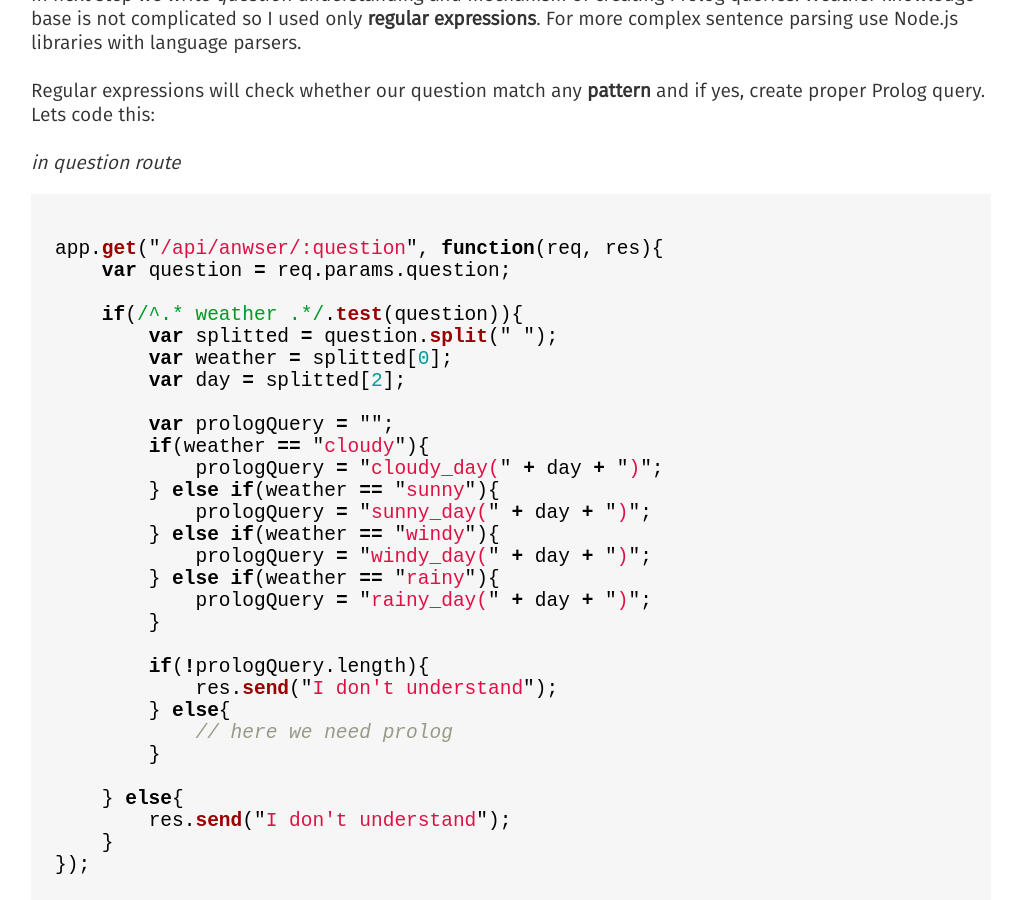
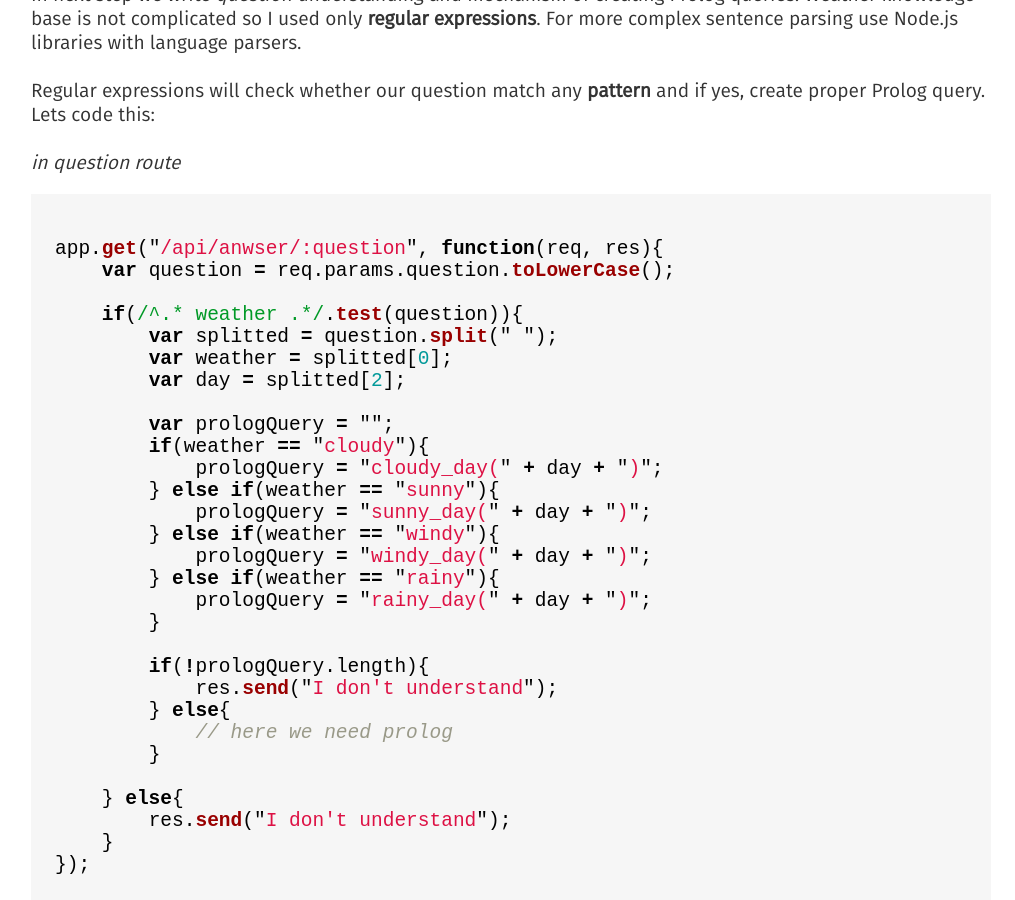
Before and after one commit to tadeusz-lewandowski/Paccoon, a Jekyll site: the page built from _posts/articles/2017-01-16-remote-prolog-communication.md, in a window 1280 px wide and 900 px high, scrolled down 4780 px. Shown: the whole window, without its empty margins (129-1144 px from the left). Built offline with Jekyll 4.4.1, drawn with Linux system fonts in a browser that asks for light colours; some of the changed text lies outside the part shown.

Commit message:
Fix problem with lower case

````diff
--- a/_posts/articles/2017-01-16-remote-prolog-communication.md
+++ b/_posts/articles/2017-01-16-remote-prolog-communication.md
@@ -163,7 +163,7 @@ Regular expressions will check whether our question match any **pattern** and if
 
 ``` javascript
 app.get("/api/anwser/:question", function(req, res){
-    var question = req.params.question;
+    var question = req.params.question.toLowerCase();
 
     if(/^.* weather .*/.test(question)){
         var splitted = question.split(" ");
@@ -247,7 +247,7 @@ Come back to question parse. Now we can easly gives queries to Prolog object and
 ``` javascript
 // ...
 app.get("/api/anwser/:question", function(req, res){
-    var question = req.params.question;
+    var question = req.params.question.toLowerCase();
     if(/^.* weather .*/.test(question)){
         var splitted = question.split(" ");
         var weather = splitted[0];
@@ -311,7 +311,7 @@ app.get("/", function (req, res) {
 });
 // send user question on /api/anwser/
 app.get("/api/anwser/:question", function(req, res){
-    var question = req.params.question;
+    var question = req.params.question.toLowerCase();
     if(/^.* weather .*/.test(question)){
         var splitted = question.split(" ");
         var weather = splitted[0];
````
